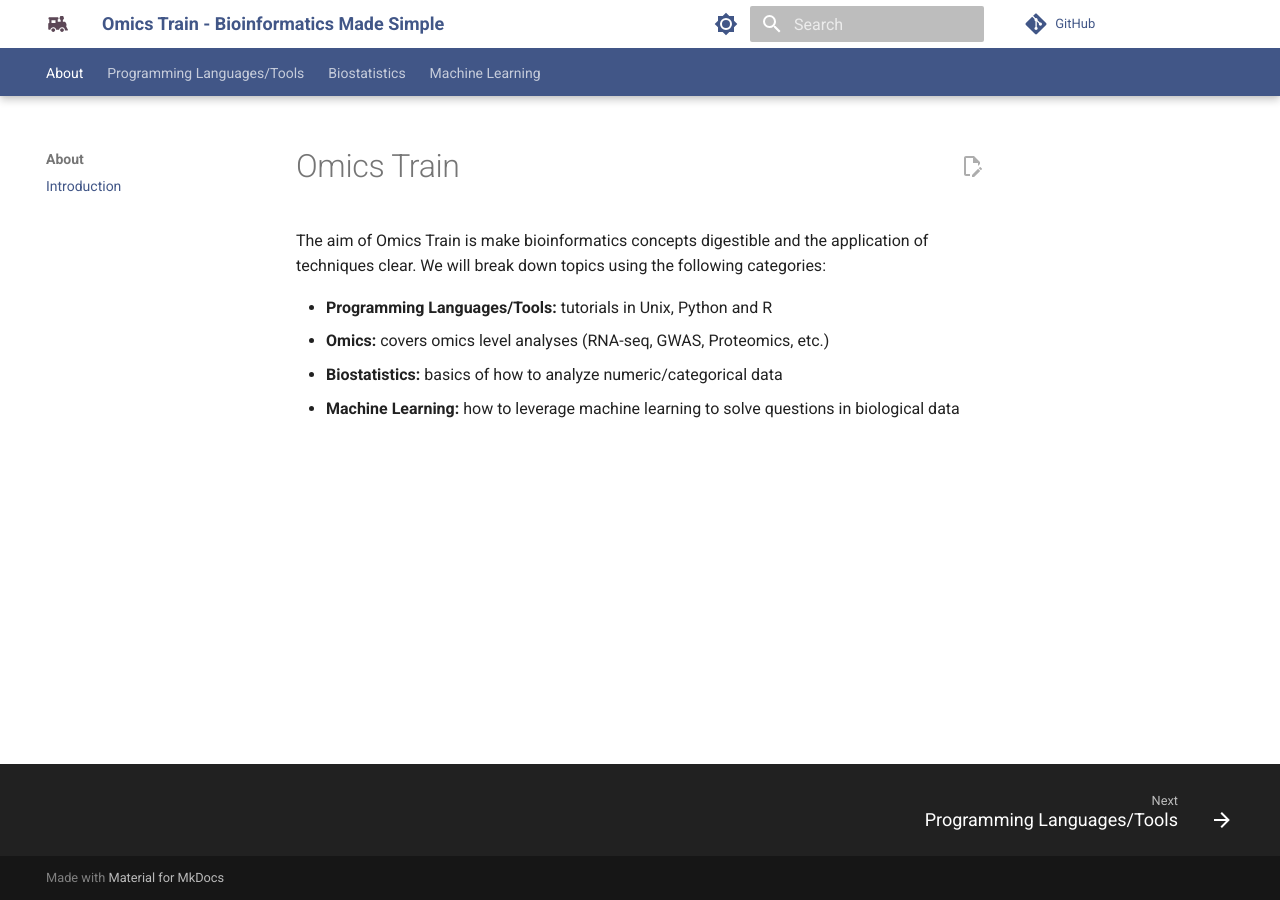
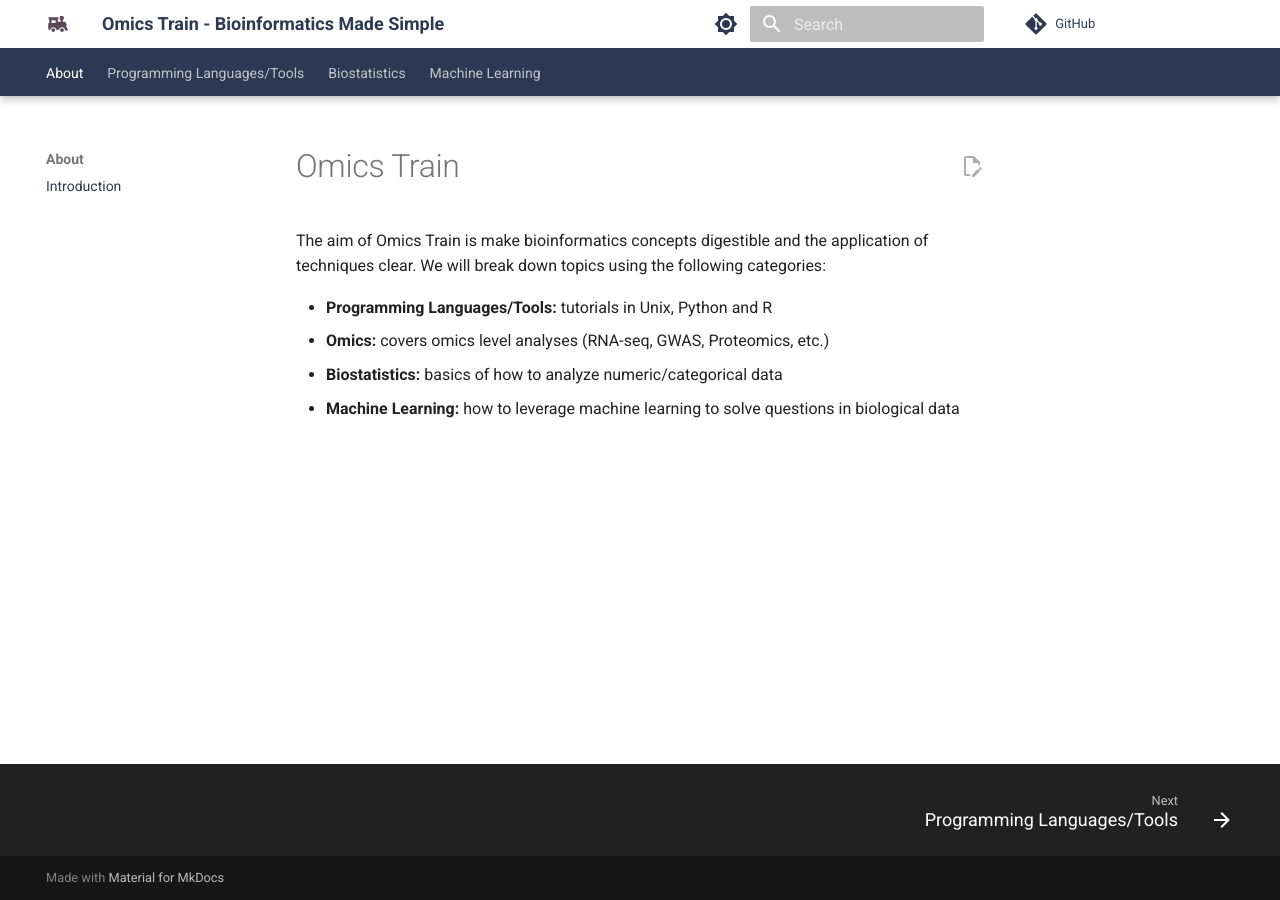
Before and after one commit to comp-tox-jhu/CompToxLab, an MkDocs documentation site: the page built from docs/index.md, in a window 1280 px wide. Built offline with MkDocs 1.6.1 and Material for MkDocs 9.7.7, drawn with Linux system fonts in a browser that asks for light colours; comment, search, counter and statistics services are not loaded.

Commit message:
Update extra.css

```diff
--- a/docs/stylesheets/extra.css
+++ b/docs/stylesheets/extra.css
@@ -1,10 +1,10 @@
 :root > * {
-  --md-primary-fg-color:        #415687;
+  --md-primary-fg-color:        #2d3852;
 }
 
 .md-header{
     background-color: white;
-    color: #415687;
+    color: #2d3852;
 }
 @font-face {
     font-weight: bold;
```
